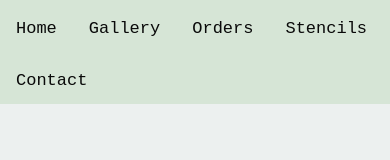
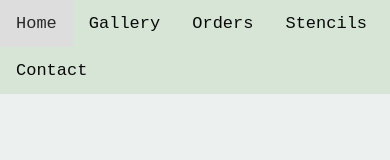
Before and after one commit to Shelcisco/Chucks-Planter-Boxes-, a React (Create React App) app: page / in a window 390 px wide. Shown: the top 160 px of the page. Built offline with nearby package versions, Linux system fonts and the light colour scheme.

Commit message:
TEST - media asjustments

```diff
--- a/src/index.css
+++ b/src/index.css
@@ -557,8 +557,16 @@
 @media (max-width: 768px) {
   /* Adjust padding for various sections */
   .justify-center {
-    padding-top: 100px;
+    padding-top: 50px;
     padding-bottom: 100px;
+  }
+
+
+.sgvid-grid {
+  display: flex;
+  justify-content: center; /* Center items horizontally */
+  align-items: center; /* Center items vertically */
+  gap: auto; /* Adjust gap between images */
 }
 
 .sgvid-grid img {
@@ -567,6 +575,11 @@
   border-radius: 8px; /* Add border radius */
   overflow: hidden; /* Hide overflow content */
   box-shadow: 0 4px 6px rgba(0, 0, 0, 0.1); /* Add subtle box shadow */
+}
+
+.center-image {
+  width: auto; /* Auto width for the center image */
+  height: auto; /* Auto height for the center image */
 }
   .Announce {
     padding-top: 30px;
@@ -578,6 +591,10 @@
     padding-bottom: 50px;
   }
 
+  .shortgal {
+    padding-top: 30px;
+    padding-bottom: 50px;
+  }
   .place {
     padding-top: 30px;
     padding-bottom: 50px;
@@ -602,6 +619,30 @@
   .btn {
     width: 30%; /* Adjust width of buttons */
   }
+
+  .topnav {
+
+    background-color:rgb(214, 229, 214);
+    overflow: hidden;
+    position: fixed;
+    top: 0;
+    width: auto;
+    z-index: 1000; /* Ensure it's above other content */
+  }
+
+  /* Style the links inside the navigation bar */
+  .topnav a {
+    float: left;
+    color: #090909;
+    text-align: center;
+    padding: 14px 16px;
+    text-decoration: none;
+    font-size: auto;
+    font-family: 'Courier New', monospace;
+    font-weight: lighter;
+    margin-top: auto; /* Adjust this value as needed */
+
+  }
 }
 
 /* For screens larger than 768px (computers) */
```
Lines whose indentation alone changed are shown as unchanged.
